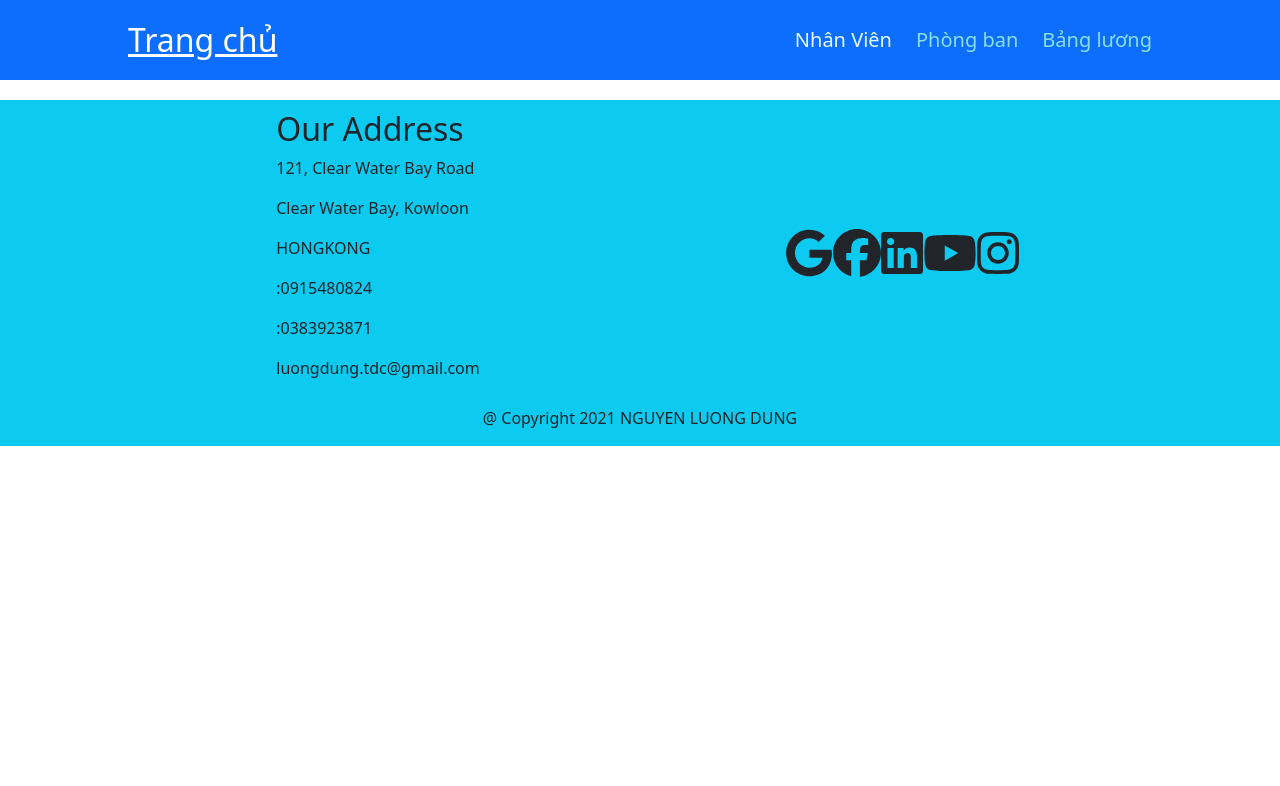
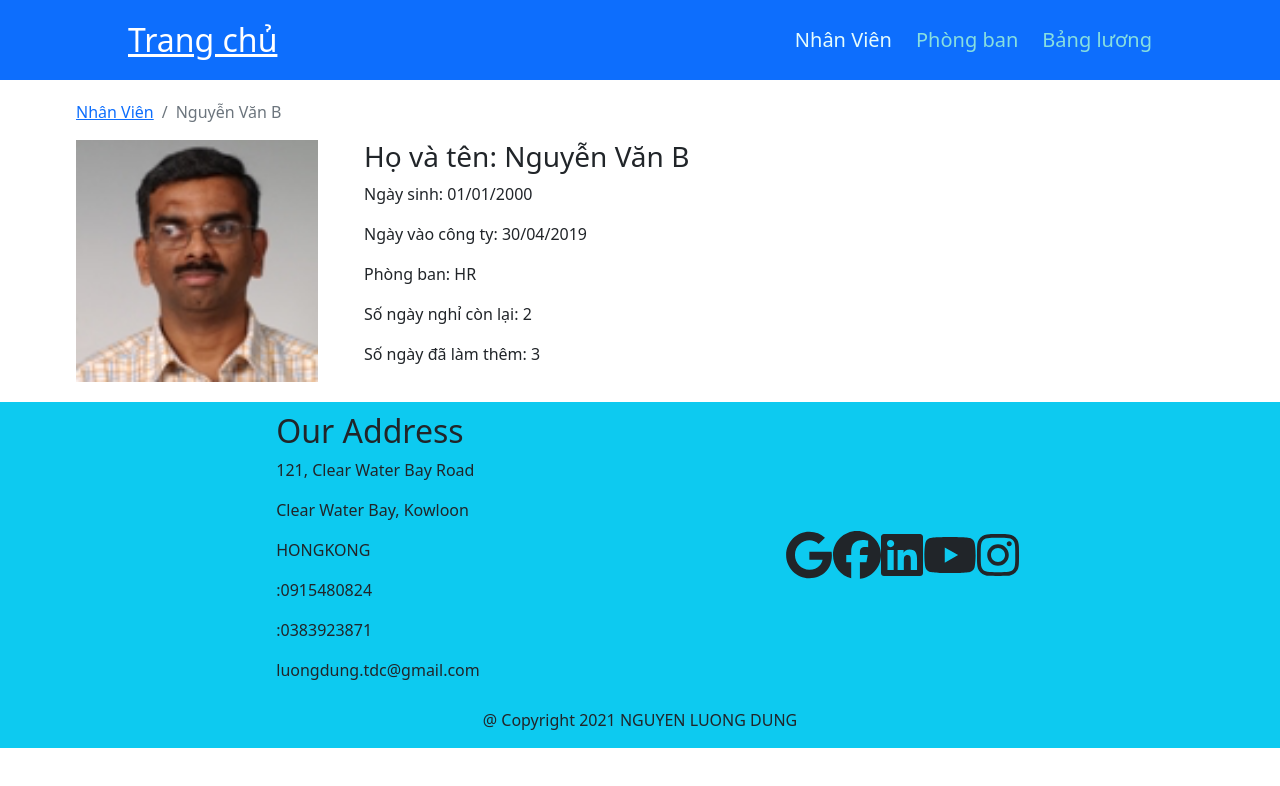
Before and after one commit to ngldung/Funix-React, a React (Create React App) app in the folder asm2/: page /staffs/1 in a window 1280 px wide. Shown: the top 786 px of the page. Built offline with nearby package versions, Linux system fonts and the light colour scheme.

Commit message:
requirement 2 - add DetailStaff pages

```diff
--- a/asm2/package.json
+++ b/asm2/package.json
@@ -12,6 +12,7 @@
     "@testing-library/user-event": "^13.5.0",
     "bootstrap": "^5.1.3",
     "react": "^17.0.2",
+    "react-bootstrap": "^2.1.2",
     "react-dom": "^17.0.2",
     "react-router-dom": "^5.3.0",
     "react-scripts": "5.0.0",
--- a/asm2/src/components/staff/DetailStaff.js
+++ b/asm2/src/components/staff/DetailStaff.js
@@ -1,5 +1,28 @@
+import classes from "./DetailStaff.module.css";
+import Breadcrumb from "react-bootstrap/Breadcrumb";
+
 const DetailStaff = (props) => {
-  return <div></div>;
+  return (
+    <div>
+      <Breadcrumb>
+        <Breadcrumb.Item href="/">Nhân Viên</Breadcrumb.Item>
+        <Breadcrumb.Item active>{props.name}</Breadcrumb.Item>
+      </Breadcrumb>
+      <div className="row">
+        <div className="col-12 col-md-4 col-lg-3">
+          <img className={classes.img} src={props.image} alt={props.name} />
+        </div>
+        <div className="col-12 col-md-8 col-lg-9">
+          <h3>Họ và tên: {props.name}</h3>
+          <p>Ngày sinh: {props.doB}</p>
+          <p>Ngày vào công ty: {props.startDate}</p>
+          <p>Phòng ban: {props.department}</p>
+          <p>Số ngày nghỉ còn lại: {props.annualLeave}</p>
+          <p>Số ngày đã làm thêm: {props.overTime}</p>
+        </div>
+      </div>
+    </div>
+  );
 };
 
 export default DetailStaff;
--- a/asm2/src/pages/StaffDetail.js
+++ b/asm2/src/pages/StaffDetail.js
@@ -1,5 +1,34 @@
+import { Fragment } from "react";
+import { useParams } from "react-router-dom";
+import DetailStaff from "../components/staff/DetailStaff";
+import { STAFFS } from "../shared/staffs";
+
 const StaffDetail = () => {
-  return <div></div>;
+  const params = useParams();
+  console.log(params.staffId);
+  const staffsList = STAFFS;
+  const selectedStaff = staffsList.find((staff) => staff.id.toString() === params.staffId);
+  console.log(selectedStaff);
+  if (!selectedStaff) {
+    return <p>NO STAFF FOUND</p>;
+  }
+  const isoStartDate = new Date(selectedStaff.startDate);
+  const startDate = isoStartDate.toLocaleDateString('en-GB');
+  const isoDOB = new Date(selectedStaff.doB);
+  const doB = isoDOB.toLocaleDateString('en-GB');
+  return (
+    <Fragment>
+      <DetailStaff
+        image={selectedStaff.image}
+        name={selectedStaff.name}
+        doB={doB}
+        startDate={startDate}
+        department={selectedStaff.department.name}
+        annualLeave={selectedStaff.annualLeave}
+        overTime={selectedStaff.overTime}
+      />
+    </Fragment>
+  );
 };
 
 export default StaffDetail;
```
Also changed, not shown: 1 other file (tests, documents, lock files or other folders).
